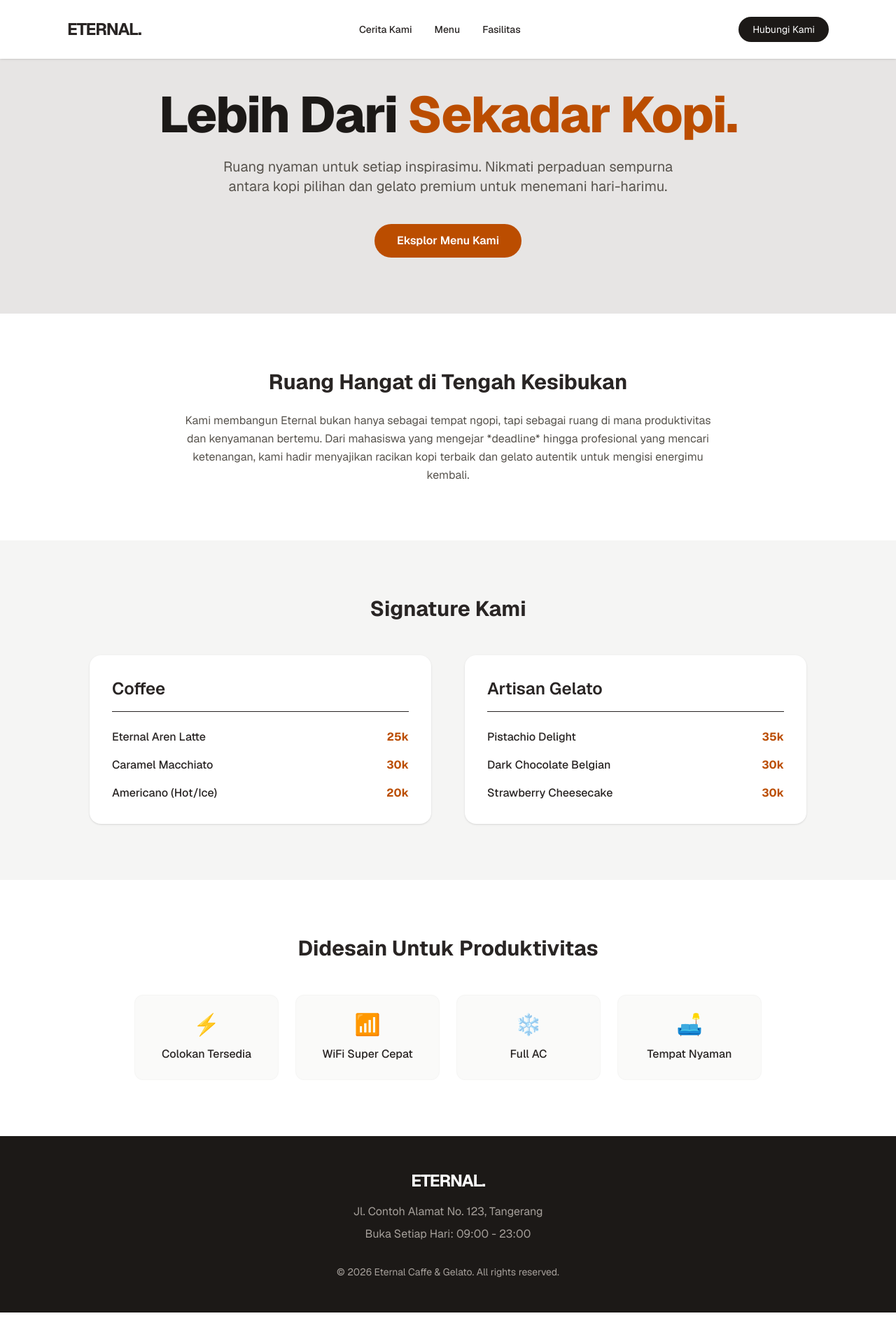
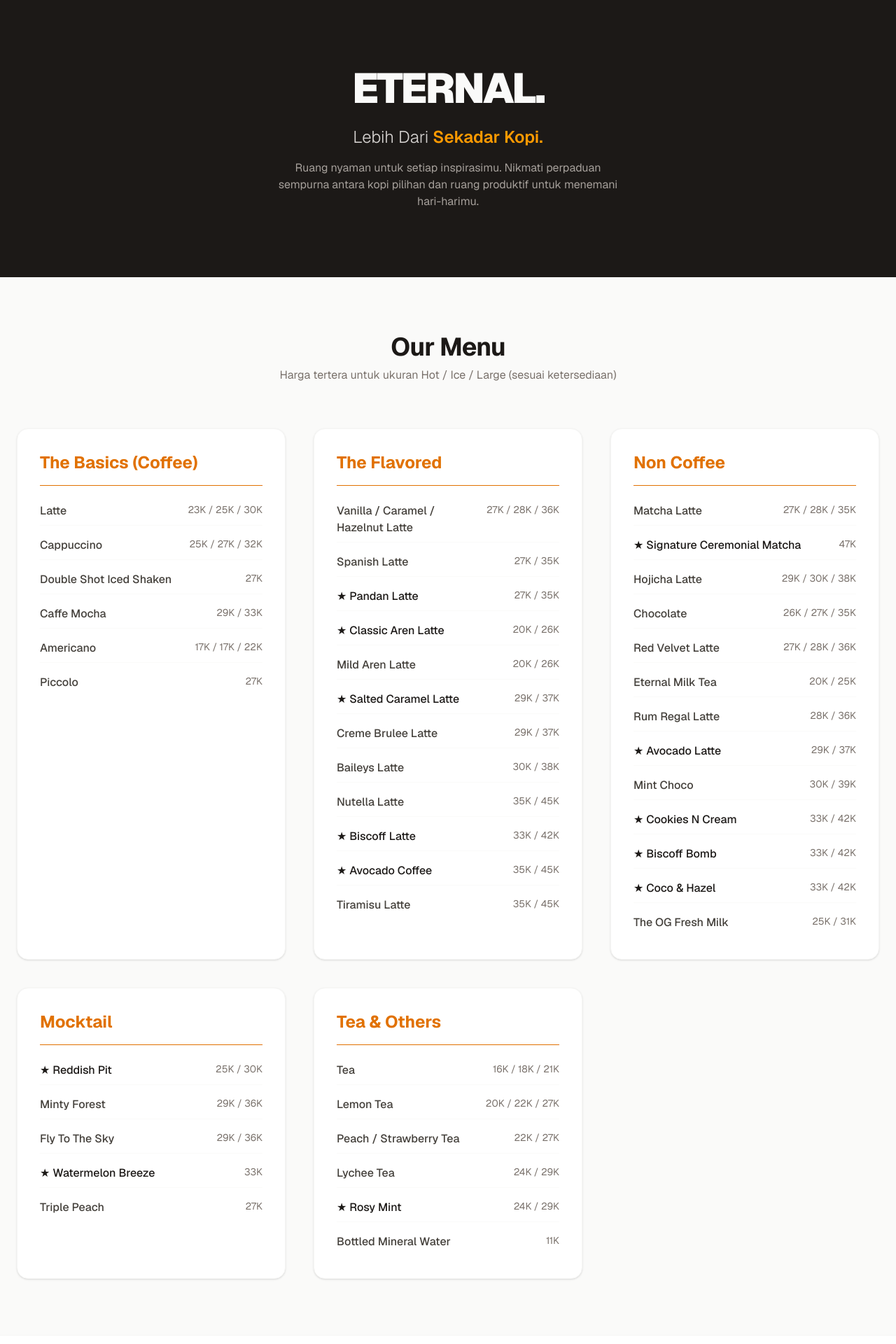
Before and after one commit to dirgazahid79/eternal-coffee-web, a Next.js app: page / in a window 1280 px wide. Shown: the top 1920 px of the page at 70% size. Before the commit the page ends 1875 px from the top, so only its background shows below. Built offline with nearby package versions, Linux system fonts and the light colour scheme.

Commit message:
update menu lengkap

```diff
--- a/app/page.tsx
+++ b/app/page.tsx
@@ -1,93 +1,122 @@
-import React from 'react';
+export default function Home() {
+  const menuCategories = [
+    {
+      title: "The Basics (Coffee)",
+      items: [
+        { name: "Latte", price: "23K / 25K / 30K" },
+        { name: "Cappuccino", price: "25K / 27K / 32K" },
+        { name: "Double Shot Iced Shaken", price: "27K" },
+        { name: "Caffe Mocha", price: "29K / 33K" },
+        { name: "Americano", price: "17K / 17K / 22K" },
+        { name: "Piccolo", price: "27K" },
+      ],
+    },
+    {
+      title: "The Flavored",
+      items: [
+        { name: "Vanilla / Caramel / Hazelnut Latte", price: "27K / 28K / 36K" },
+        { name: "Spanish Latte", price: "27K / 35K" },
+        { name: "★ Pandan Latte", price: "27K / 35K" },
+        { name: "★ Classic Aren Latte", price: "20K / 26K" },
+        { name: "Mild Aren Latte", price: "20K / 26K" },
+        { name: "★ Salted Caramel Latte", price: "29K / 37K" },
+        { name: "Creme Brulee Latte", price: "29K / 37K" },
+        { name: "Baileys Latte", price: "30K / 38K" },
+        { name: "Nutella Latte", price: "35K / 45K" },
+        { name: "★ Biscoff Latte", price: "33K / 42K" },
+        { name: "★ Avocado Coffee", price: "35K / 45K" },
+        { name: "Tiramisu Latte", price: "35K / 45K" },
+      ],
+    },
+    {
+      title: "Non Coffee",
+      items: [
+        { name: "Matcha Latte", price: "27K / 28K / 35K" },
+        { name: "★ Signature Ceremonial Matcha", price: "47K" },
+        { name: "Hojicha Latte", price: "29K / 30K / 38K" },
+        { name: "Chocolate", price: "26K / 27K / 35K" },
+        { name: "Red Velvet Latte", price: "27K / 28K / 36K" },
+        { name: "Eternal Milk Tea", price: "20K / 25K" },
+        { name: "Rum Regal Latte", price: "28K / 36K" },
+        { name: "★ Avocado Latte", price: "29K / 37K" },
+        { name: "Mint Choco", price: "30K / 39K" },
+        { name: "★ Cookies N Cream", price: "33K / 42K" },
+        { name: "★ Biscoff Bomb", price: "33K / 42K" },
+        { name: "★ Coco & Hazel", price: "33K / 42K" },
+        { name: "The OG Fresh Milk", price: "25K / 31K" },
+      ],
+    },
+    {
+      title: "Mocktail",
+      items: [
+        { name: "★ Reddish Pit", price: "25K / 30K" },
+        { name: "Minty Forest", price: "29K / 36K" },
+        { name: "Fly To The Sky", price: "29K / 36K" },
+        { name: "★ Watermelon Breeze", price: "33K" },
+        { name: "Triple Peach", price: "27K" },
+      ],
+    },
+    {
+      title: "Tea & Others",
+      items: [
+        { name: "Tea", price: "16K / 18K / 21K" },
+        { name: "Lemon Tea", price: "20K / 22K / 27K" },
+        { name: "Peach / Strawberry Tea", price: "22K / 27K" },
+        { name: "Lychee Tea", price: "24K / 29K" },
+        { name: "★ Rosy Mint", price: "24K / 29K" },
+        { name: "Bottled Mineral Water", price: "11K" },
+      ],
+    },
+  ];
 
-export default function Home() {
   return (
-    <main className="bg-stone-50 min-h-screen font-sans text-stone-800">
-      {/* NAVBAR */}
-      <nav className="flex justify-between items-center p-6 lg:px-24 bg-white shadow-sm fixed w-full top-0 z-50">
-        <div className="font-bold text-2xl tracking-tighter">ETERNAL.</div>
-        <div className="hidden md:flex gap-8 text-sm font-medium">
-          <a href="#about" className="hover:text-amber-700 transition">Cerita Kami</a>
-          <a href="#menu" className="hover:text-amber-700 transition">Menu</a>
-          <a href="#fasilitas" className="hover:text-amber-700 transition">Fasilitas</a>
-        </div>
-        <button className="bg-stone-900 text-white px-5 py-2 rounded-full text-sm hover:bg-stone-700">
-          Hubungi Kami
-        </button>
-      </nav>
-
+    <main className="min-h-screen bg-stone-50 text-stone-800 font-sans">
       {/* HERO SECTION */}
-      <section className="pt-32 pb-20 px-6 lg:px-24 flex flex-col items-center text-center bg-stone-200">
-        <h1 className="text-5xl lg:text-7xl font-extrabold mb-6 tracking-tight text-stone-900">
-          Lebih Dari <span className="text-amber-700">Sekadar Kopi.</span>
+      <section className="bg-stone-900 text-stone-50 py-24 px-6 text-center">
+        <h1 className="text-5xl md:text-6xl font-black tracking-tighter mb-6">
+          ETERNAL.
         </h1>
-        <p className="text-lg lg:text-xl text-stone-600 max-w-2xl mb-10">
-          Ruang nyaman untuk setiap inspirasimu. Nikmati perpaduan sempurna antara kopi pilihan dan gelato premium untuk menemani hari-harimu.
+        <p className="text-xl md:text-2xl font-light max-w-2xl mx-auto text-stone-300">
+          Lebih Dari <span className="text-amber-500 font-semibold">Sekadar Kopi.</span>
         </p>
-        <a href="#menu" className="bg-amber-700 text-white px-8 py-3 rounded-full font-semibold hover:bg-amber-800 transition">
-          Eksplor Menu Kami
-        </a>
+        <p className="mt-4 text-stone-400 max-w-lg mx-auto">
+          Ruang nyaman untuk setiap inspirasimu. Nikmati perpaduan sempurna antara kopi pilihan dan ruang produktif untuk menemani hari-harimu.
+        </p>
       </section>
 
-      {/* TENTANG KAMI */}
-      <section id="about" className="py-20 px-6 lg:px-24 bg-white">
-        <div className="max-w-3xl mx-auto text-center">
-          <h2 className="text-3xl font-bold mb-6">Ruang Hangat di Tengah Kesibukan</h2>
-          <p className="text-stone-600 leading-relaxed">
-            Kami membangun Eternal bukan hanya sebagai tempat ngopi, tapi sebagai ruang di mana produktivitas dan kenyamanan bertemu. Dari mahasiswa yang mengejar *deadline* hingga profesional yang mencari ketenangan, kami hadir menyajikan racikan kopi terbaik dan gelato autentik untuk mengisi energimu kembali.
-          </p>
+      {/* MENU SECTION */}
+      <section className="py-20 px-6 max-w-7xl mx-auto">
+        <div className="text-center mb-16">
+          <h2 className="text-4xl font-bold tracking-tight text-stone-900">Our Menu</h2>
+          <p className="text-stone-500 mt-2">Harga tertera untuk ukuran Hot / Ice / Large (sesuai ketersediaan)</p>
+        </div>
+
+        <div className="grid grid-cols-1 md:grid-cols-2 lg:grid-cols-3 gap-10">
+          {menuCategories.map((category, index) => (
+            <div key={index} className="bg-white p-8 rounded-2xl shadow-sm border border-stone-100">
+              <h3 className="text-2xl font-bold mb-6 text-amber-600 border-b pb-4">{category.title}</h3>
+              <ul className="space-y-4">
+                {category.items.map((item, idx) => (
+                  <li key={idx} className="flex justify-between items-start border-b border-stone-50 pb-2 last:border-0">
+                    <span className={`font-medium ${item.name.includes('★') ? 'text-stone-900 font-bold' : 'text-stone-700'}`}>
+                      {item.name}
+                    </span>
+                    <span className="text-stone-500 text-sm ml-4 whitespace-nowrap">{item.price}</span>
+                  </li>
+                ))}
+              </ul>
+            </div>
+          ))}
         </div>
       </section>
 
-      {/* MENU SECTION */}
-      <section id="menu" className="py-20 px-6 lg:px-24 bg-stone-100">
-        <h2 className="text-3xl font-bold text-center mb-12">Signature Kami</h2>
-        <div className="grid md:grid-cols-2 gap-12 max-w-5xl mx-auto">
-          {/* Coffee */}
-          <div className="bg-white p-8 rounded-2xl shadow-sm">
-            <h3 className="text-2xl font-semibold mb-6 border-b pb-4">Coffee</h3>
-            <ul className="space-y-4">
-              <li className="flex justify-between">
-                <span className="font-medium">Eternal Aren Latte</span>
-                <span className="text-amber-700 font-bold">25k</span>
-              </li>
-              <li className="flex justify-between">
-                <span className="font-medium">Caramel Macchiato</span>
-                <span className="text-amber-700 font-bold">30k</span>
-              </li>
-              <li className="flex justify-between">
-                <span className="font-medium">Americano (Hot/Ice)</span>
-                <span className="text-amber-700 font-bold">20k</span>
-              </li>
-            </ul>
-          </div>
-          {/* Gelato */}
-          <div className="bg-white p-8 rounded-2xl shadow-sm">
-            <h3 className="text-2xl font-semibold mb-6 border-b pb-4">Artisan Gelato</h3>
-            <ul className="space-y-4">
-              <li className="flex justify-between">
-                <span className="font-medium">Pistachio Delight</span>
-                <span className="text-amber-700 font-bold">35k</span>
-              </li>
-              <li className="flex justify-between">
-                <span className="font-medium">Dark Chocolate Belgian</span>
-                <span className="text-amber-700 font-bold">30k</span>
-              </li>
-              <li className="flex justify-between">
-                <span className="font-medium">Strawberry Cheesecake</span>
-                <span className="text-amber-700 font-bold">30k</span>
-              </li>
-            </ul>
-          </div>
-        </div>
-      </section>
-
-      {/* FASILITAS SECTION */}
-      <section id="fasilitas" className="py-20 px-6 lg:px-24 bg-white text-center">
-        <h2 className="text-3xl font-bold mb-12">Didesain Untuk Produktivitas</h2>
-        <div className="grid grid-cols-2 md:grid-cols-4 gap-6 max-w-4xl mx-auto">
+      {/* FACILITIES SECTION */}
+      <section className="bg-white py-20 px-6 border-y border-stone-100">
+        <div className="max-w-4xl mx-auto text-center">
+          <h2 className="text-3xl font-bold tracking-tight mb-12">Fasilitas Kami</h2>
+          <div className="grid grid-cols-2 md:grid-cols-4 gap-6">
             <div className="p-6 bg-stone-50 rounded-xl border border-stone-100">
-            <div className="text-3xl mb-3">⚡</div>
+              <div className="text-3xl mb-3">🔌</div>
               <div className="font-medium">Colokan Tersedia</div>
             </div>
             <div className="p-6 bg-stone-50 rounded-xl border border-stone-100">
@@ -103,14 +132,15 @@ export default function Home() {
               <div className="font-medium">Tempat Nyaman</div>
             </div>
           </div>
+        </div>
       </section>
 
       {/* FOOTER */}
       <footer className="bg-stone-900 text-stone-400 py-12 text-center">
         <div className="font-bold text-2xl text-white mb-4 tracking-tighter">ETERNAL.</div>
-        <p className="mb-2">Jl. Contoh Alamat No. 123, Tangerang</p>
-        <p className="mb-8">Buka Setiap Hari: 09:00 - 23:00</p>
-        <p className="text-sm">© 2026 Eternal Caffe & Gelato. All rights reserved.</p>
+        <p className="mb-2">Ruko Maxwell, Gading Serpong</p>
+        <p className="mb-8">Buka 24 Jam</p>
+        <p className="text-sm">&copy; 2026 Eternal Caffe & Gelato. All rights reserved.</p>
       </footer>
     </main>
   );
```
Lines whose indentation alone changed are shown as unchanged.
